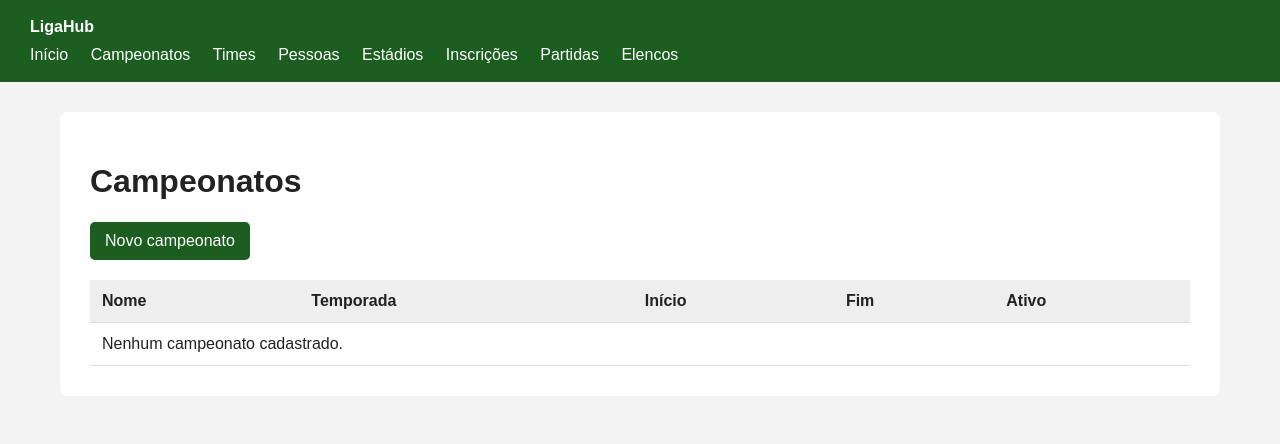
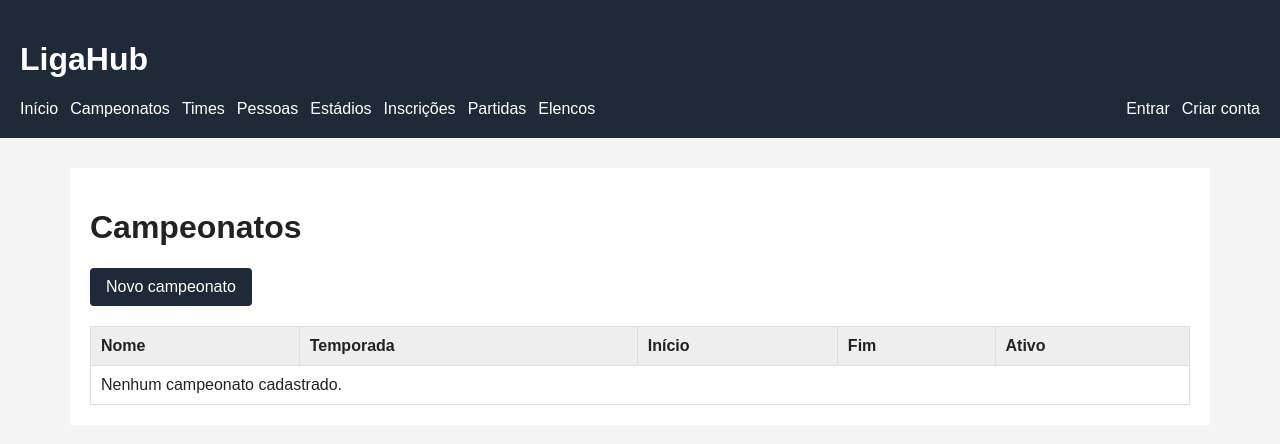
Before and after one commit to joaogabriel143/Trabalho-Final---PSW-II, a Django app: page /campeonatos/ in a window 1280 px wide. Shown: the top 444 px of the page. Run offline with Django 5.2, Linux system fonts and the light colour scheme; data that the repository does not hold is empty.

Commit message:
feat: atualiza navegacao para users autenticados

```diff
--- a/campeonatos/templates/campeonatos/base.html
+++ b/campeonatos/templates/campeonatos/base.html
@@ -1,7 +1,9 @@
 <!DOCTYPE html>
+
 <html lang="pt-br">
 
 <head>
+
     <meta charset="UTF-8">
 
     <meta
@@ -11,41 +13,79 @@
 
     <title>
         {% block title %}
-            LigaHub
+        LigaHub
         {% endblock %}
     </title>
 
+
     <style>
+
         body {
+            margin: 0;
             font-family: Arial, sans-serif;
-            margin: 0;
-            background: #f4f4f4;
+            background-color: #f4f4f4;
             color: #222;
         }
 
+
         header {
-            background: #1b5e20;
+            background-color: #1f2937;
             color: white;
-            padding: 18px 30px;
+            padding: 20px;
         }
 
+
         nav {
-            margin-top: 10px;
+            display: flex;
+            flex-wrap: wrap;
+            gap: 12px;
+            align-items: center;
         }
+
 
         nav a {
             color: white;
-            margin-right: 18px;
             text-decoration: none;
         }
+
+
+        nav a:hover {
+            text-decoration: underline;
+        }
+
+
+        .usuario {
+            margin-left: auto;
+            display: flex;
+            align-items: center;
+            gap: 12px;
+        }
+
 
         main {
             max-width: 1100px;
             margin: 30px auto;
-            background: white;
-            padding: 30px;
-            border-radius: 8px;
+            padding: 20px;
+            background-color: white;
         }
+
+
+        .botao {
+            display: inline-block;
+            background-color: #1f2937;
+            color: white;
+            padding: 10px 16px;
+            border: none;
+            text-decoration: none;
+            cursor: pointer;
+            border-radius: 4px;
+        }
+
+
+        .botao:hover {
+            opacity: 0.9;
+        }
+
 
         table {
             width: 100%;
@@ -53,63 +93,59 @@
             margin-top: 20px;
         }
 
+
         th,
         td {
-            padding: 12px;
-            border-bottom: 1px solid #ddd;
+            border: 1px solid #ddd;
+            padding: 10px;
             text-align: left;
         }
 
+
         th {
-            background: #eeeeee;
+            background-color: #eee;
         }
 
-        .botao {
-            display: inline-block;
-            background: #1b5e20;
-            color: white;
-            padding: 10px 15px;
-            text-decoration: none;
-            border-radius: 5px;
-            border: none;
-            cursor: pointer;
-        }
-
-        .acoes {
-            margin: 20px 0;
-        }
-
-        form p {
-            margin-bottom: 18px;
-        }
-
-        form input,
-        form select,
-        form textarea {
-            width: 100%;
-            max-width: 500px;
-            padding: 9px;
-            box-sizing: border-box;
-        }
-
-        .erro {
-            color: #b00020;
-        }
 
         .escudo {
             width: 50px;
             height: 50px;
             object-fit: contain;
         }
+
+
+        .logout-form {
+            display: inline;
+            margin: 0;
+        }
+
+
+        .logout {
+            background: none;
+            border: none;
+            color: white;
+            cursor: pointer;
+            padding: 0;
+            font-size: inherit;
+        }
+
+
+        .logout:hover {
+            text-decoration: underline;
+        }
+
     </style>
+
 </head>
 
 
 <body>
 
+
 <header>
 
-    <strong>LigaHub</strong>
+    <h1>LigaHub</h1>
+
 
     <nav>
 
@@ -117,46 +153,103 @@
             Início
         </a>
 
+
         <a href="{% url 'campeonatos:campeonato_listar' %}">
             Campeonatos
         </a>
+
 
         <a href="{% url 'campeonatos:time_listar' %}">
             Times
         </a>
 
+
         <a href="{% url 'campeonatos:pessoa_listar' %}">
             Pessoas
         </a>
+
 
         <a href="{% url 'campeonatos:estadio_listar' %}">
             Estádios
         </a>
 
+
         <a href="{% url 'campeonatos:inscricao_listar' %}">
             Inscrições
         </a>
+
 
         <a href="{% url 'campeonatos:partida_listar' %}">
             Partidas
         </a>
 
+
         <a href="{% url 'campeonatos:elenco_listar' %}">
             Elencos
         </a>
+
+
+
+        <div class="usuario">
+
+            {% if request.user.is_authenticated %}
+
+                <span>
+                    Usuário:
+                    {{ request.user.username }}
+                </span>
+
+
+                <form
+                    method="post"
+                    action="{% url 'campeonatos:logout' %}"
+                    class="logout-form"
+                >
+
+                    {% csrf_token %}
+
+                    <button
+                        type="submit"
+                        class="logout"
+                    >
+                        Sair
+                    </button>
+
+                </form>
+
+
+            {% else %}
+
+
+                <a href="{% url 'campeonatos:login' %}">
+                    Entrar
+                </a>
+
+
+                <a href="{% url 'campeonatos:criar_conta' %}">
+                    Criar conta
+                </a>
+
+
+            {% endif %}
+
+        </div>
 
     </nav>
 
 </header>
 
 
+
 <main>
 
     {% block content %}
+
     {% endblock %}
 
 </main>
 
+
 </body>
 
 </html>
```
